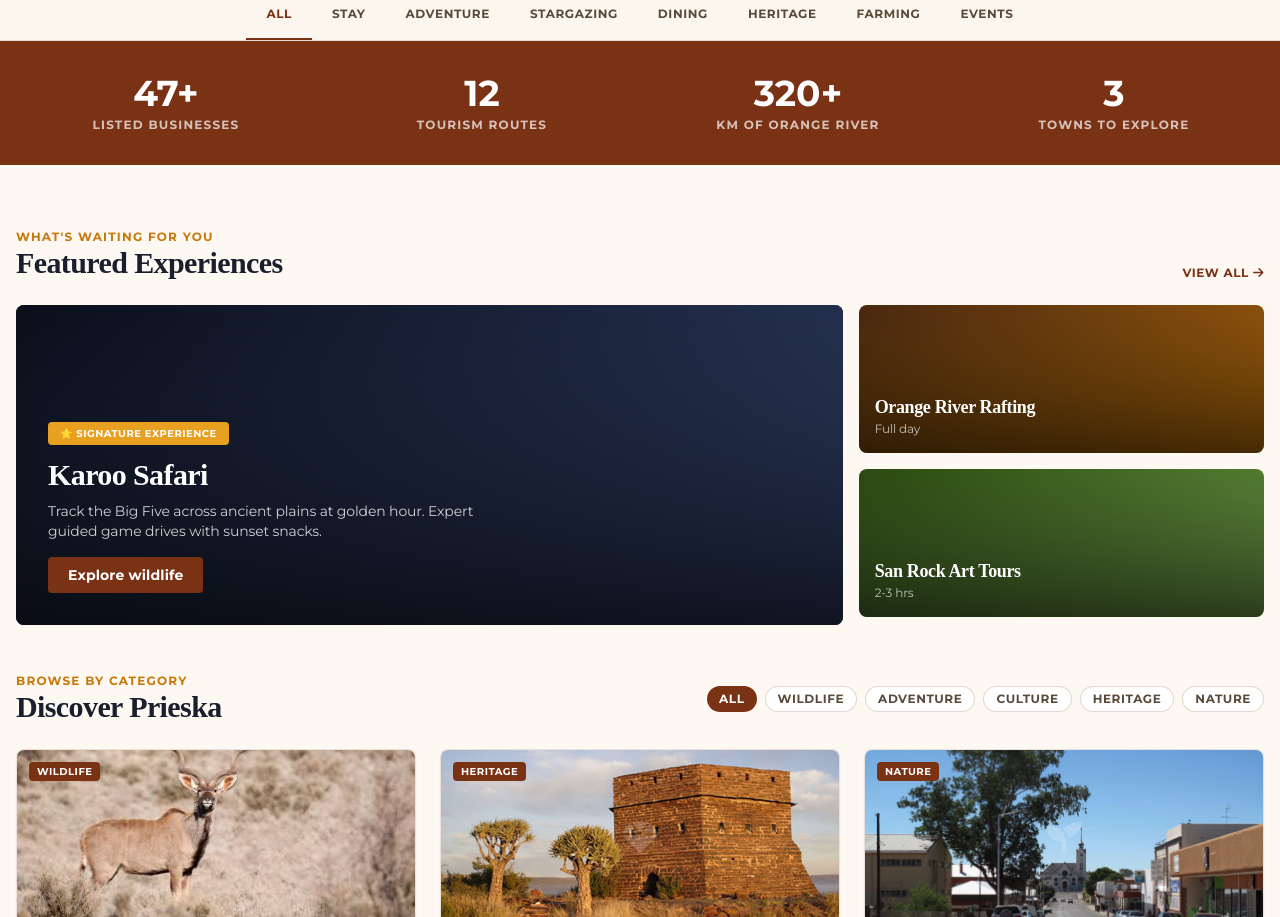
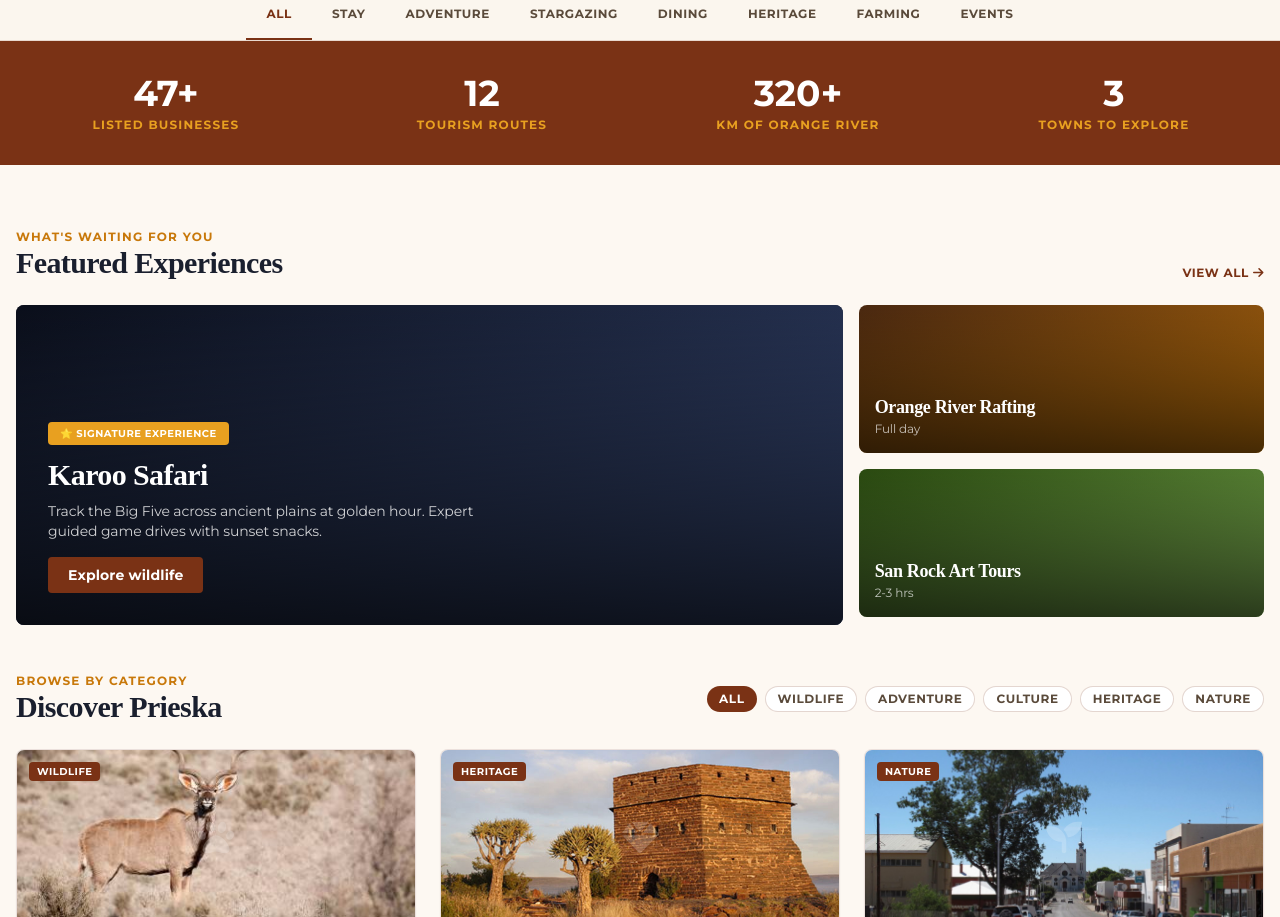
Before and after one commit to MondeNel/prieska-tourism, a React (Vite) app in the folder prieska-tourism/: page / in a window 1280 px wide. Shown: the part 846-1763 px from the top of the page. Built offline with nearby package versions, Linux system fonts and the light colour scheme; the HTML template or start-up script is replaced by a standard one.

Commit message:
Change stats labels to gold color (#E8A020) for better visibility

```diff
--- a/prieska-tourism/src/components/Stats.jsx
+++ b/prieska-tourism/src/components/Stats.jsx
@@ -62,7 +62,7 @@ const Stats = () => {
               <div className="text-2xl md:text-4xl font-bold text-white">
                 <CountUpNumber end={stat.value} suffix={stat.suffix} startCounting={startCounting} />
               </div>
-              <div className="text-[10px] md:text-xs text-white/70 font-bold uppercase tracking-widest mt-1">
+              <div className="text-[10px] md:text-xs font-bold uppercase tracking-widest mt-1 text-[#E8A020]">
                 {stat.label}
               </div>
             </div>
```
